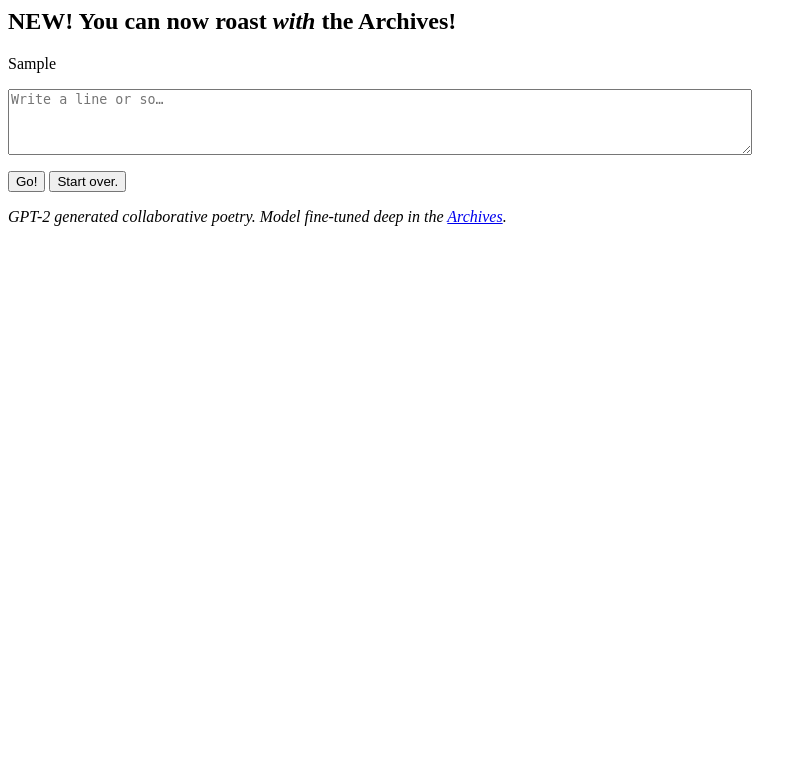
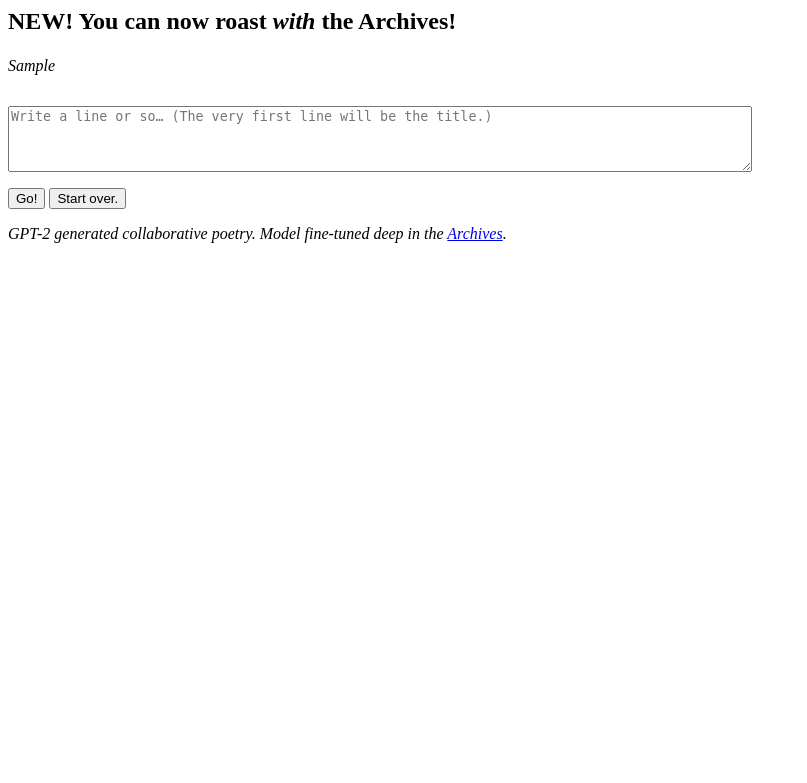
Before and after one commit to jeshaitan/roast-with-the-archive, a Flask app: template app_pack/templates/index.html in a window 1280 px wide. Shown: the top 783 px of the page, without its empty margins (0-807 px from the left). Run offline with Flask 2, Linux system fonts and the light colour scheme; the template is opened without the code that fills it: values that come from a table or form of the project are taken from there, most other values are stand-ins (such as "Sample title", 1, 10 or a date in 2020).

Commit message:
response length fixes

```diff
--- /dev/null
+++ b/app_pack/static/styles/index.css
@@ -0,0 +1,24 @@
+body {
+    #background-color: #390E42;
+    #color: #FFFFFF;
+    font-family: "Times New Roman";
+}
+
+.roast_title {
+	font-style: italic;
+	font-weight: normal;
+	margin-bottom: 20px;
+}
+
+.roast_container {
+	width: 575px;
+	padding-left: 20px;
+	text-indent: -20px;
+	line-height: 20px;
+
+	margin-bottom: 30px;
+}
+
+.roast_line {
+	margin-top: -16px;
+}
--- a/app_pack/templates/index.html
+++ b/app_pack/templates/index.html
@@ -2,6 +2,7 @@
   <head>
     <title>Roast with the Archive</title>
     <script>
+      // Disable buttons while GPT-2 POST request active.
       function disable() {
 	  if(document.getElementById("lines").value != "") {
 	      document.getElementById("sbutton").value = "Roasting…";
@@ -11,20 +12,28 @@
 	  }
       }
     </script>
+    <link rel="stylesheet" type="text/css" href="{{ url_for('static', filename='styles/index.css') }}">
   </head>
   <body>
     <h2>NEW! You can now roast <i>with</i> the Archives!</h2>
     {% if current_roast %}
-      <p id="roast_para">
-        {% for line in current_roast.split('\n') %}
-          {{ line }}<br />
-        {% endfor %}
-      </p>
+    <div class="roast_container">
+      <h4 class="roast_title">
+	{{ current_roast.split('\n')[0] }}
+      </h4>
+      {% for line in current_roast.split('\n')[1:] %}
+        {% if line == "" or line == " " or line == "\n" %}
+          <p class="roast_line"><br /></p>
+	{% else %}
+          <p class="roast_line">{{ line }}</p>
+	{% endif %}
+      {% endfor %}
+    </div>
     {% endif %}
     <form id="roastform" onsubmit="disable()" action="" method="post" novalidate>
       {{ form.hidden_tag() }}
       <p>
-        {{ form.lines(rows='4', cols='90', placeholder='Write a line or so…') }}
+        {{ form.lines(rows='4', cols='90', placeholder='Write a line or so… (The very first line will be the title.)') }}
 	{% for error in form.lines.errors %}
           <span style="color: red;"><i>{{ error }}</i></span>
 	{% endfor %}
```
Also changed, not shown: app_pack/routes.py (+10 -7 lines).
